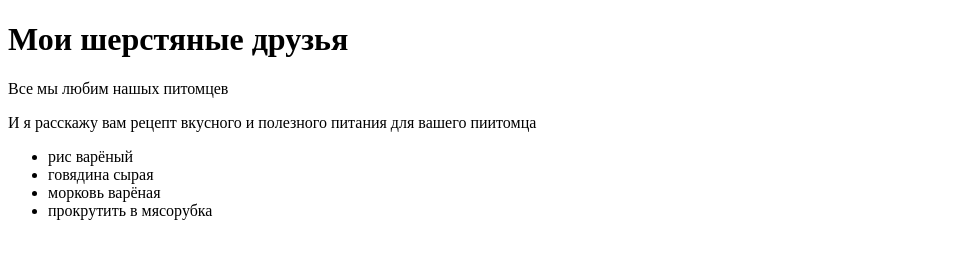
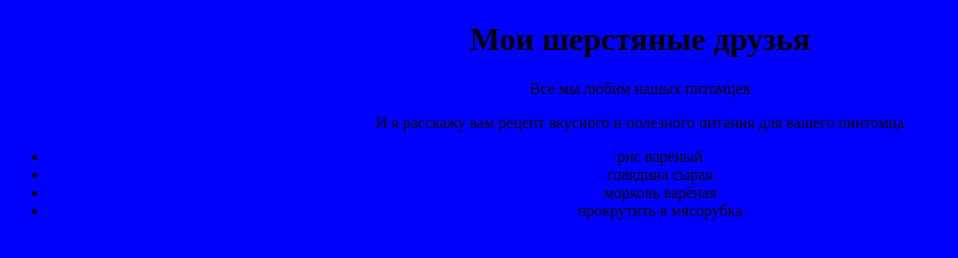
Before and after one commit to Grishani2280/my_pets, a plain HTML site: page index.html in a window 1280 px wide. Shown: the whole page, without its empty margins (0-958 px from the left). Drawn offline with Linux system fonts and the light colour scheme.

Commit message:
Update index.html

```diff
--- a/index.html
+++ b/index.html
@@ -2,7 +2,7 @@
 <html>
 <head>
     <title>Мой сайт</title>
-    <link rel="stylecheet" href="style.css">
+    <link rel="stylesheet" href="style.css">
 </head>
 <body>
     <h1>Мои шерстяные друзья</h1>
```
